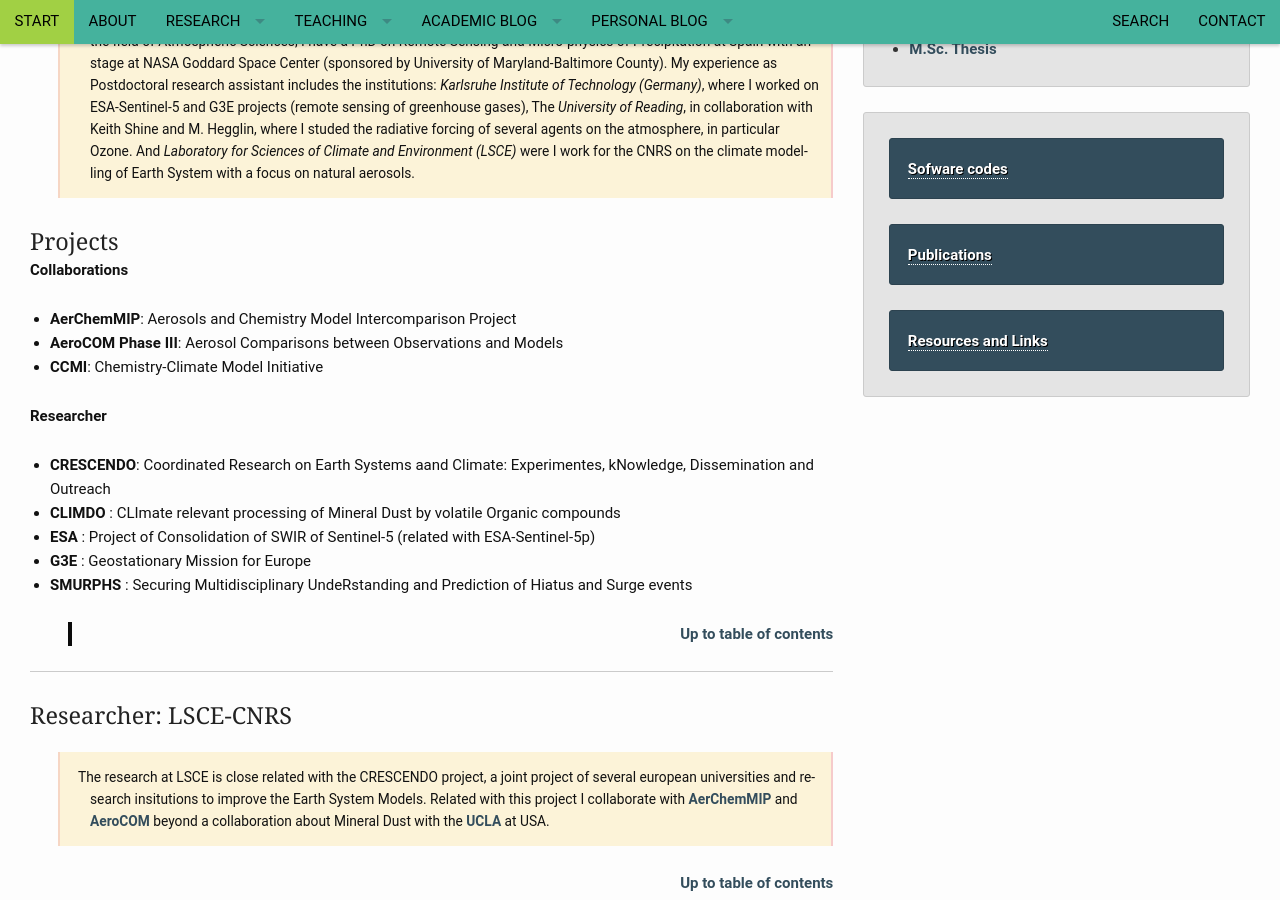
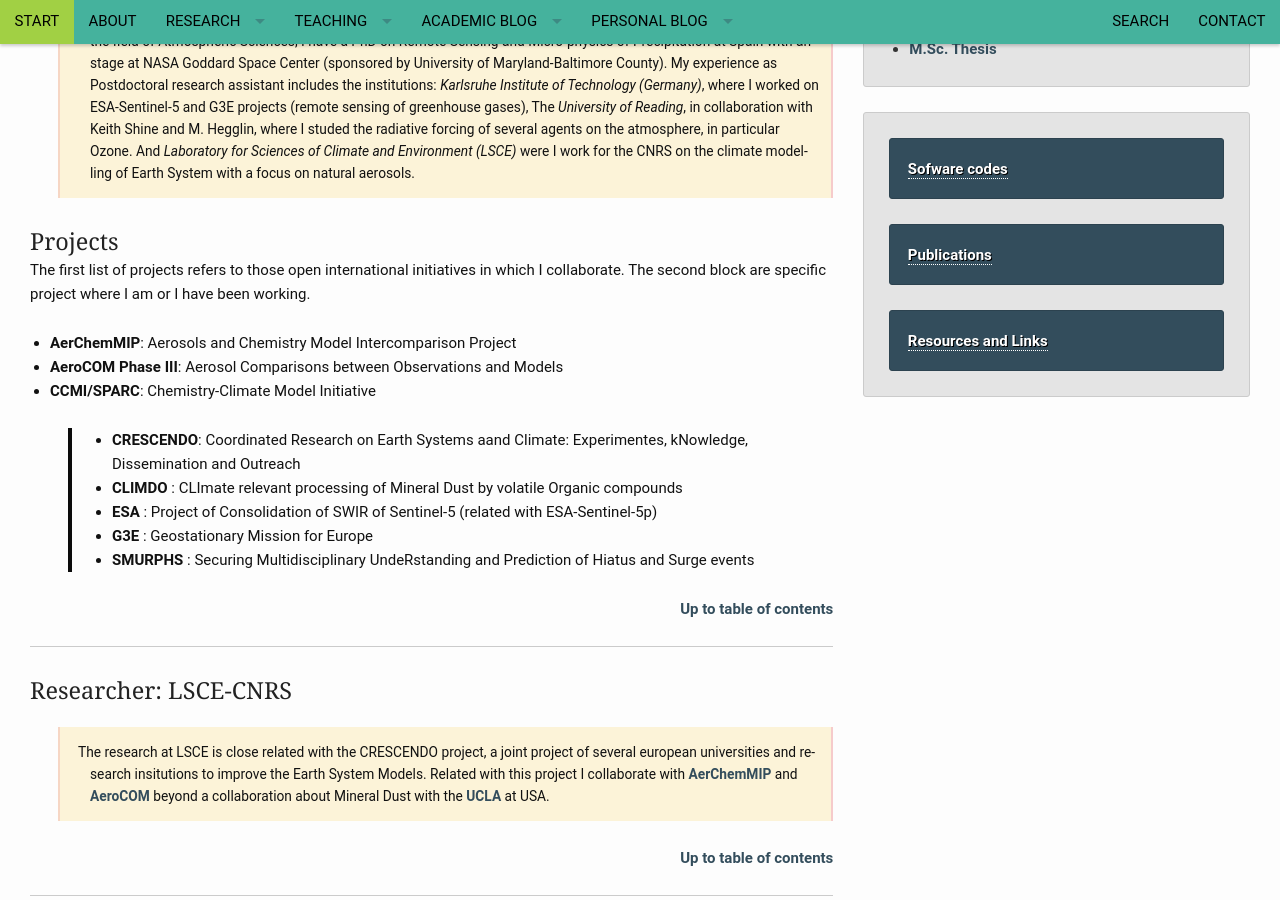
Before and after one commit to RCHG/rchg.github.io, a Jekyll site: the page built from pages/research_overview.md, in a window 1280 px wide and 900 px high, scrolled down 483 px. Built offline with Jekyll 4.4.1, drawn with Linux system fonts in a browser that asks for light colours; nearby versions of some CDN libraries; comment, search, counter and statistics services are not loaded.

Commit message:
Update research_overview.md

```diff
--- a/pages/research_overview.md
+++ b/pages/research_overview.md
@@ -39,20 +39,19 @@ breadcrumb: true
 
 ### Projects
 
- **Collaborations**
+The first list of projects refers to those open international initiatives in which I collaborate. The second block are specific project where I am or I have been working.
 
  - **AerChemMIP**: Aerosols and Chemistry Model Intercomparison Project
  - **AeroCOM Phase III**: Aerosol Comparisons between Observations and Models
- - **CCMI**: Chemistry-Climate Model Initiative
+ - **CCMI/SPARC**: Chemistry-Climate Model Initiative
 
- **Researcher**
+ {:.smallquote}
 
  - **CRESCENDO**: Coordinated Research on Earth Systems aand Climate: Experimentes, kNowledge, Dissemination and Outreach
  - **CLIMDO**   : CLImate relevant processing of Mineral Dust by volatile Organic compounds
  - **ESA**      : Project of Consolidation of SWIR of Sentinel-5 (related with ESA-Sentinel-5p)
  - **G3E**      : Geostationary Mission for Europe
  - **SMURPHS**  : Securing Multidisciplinary UndeRstanding and Prediction of Hiatus and Surge events
-
 {:.smallquote}
 
 
```
